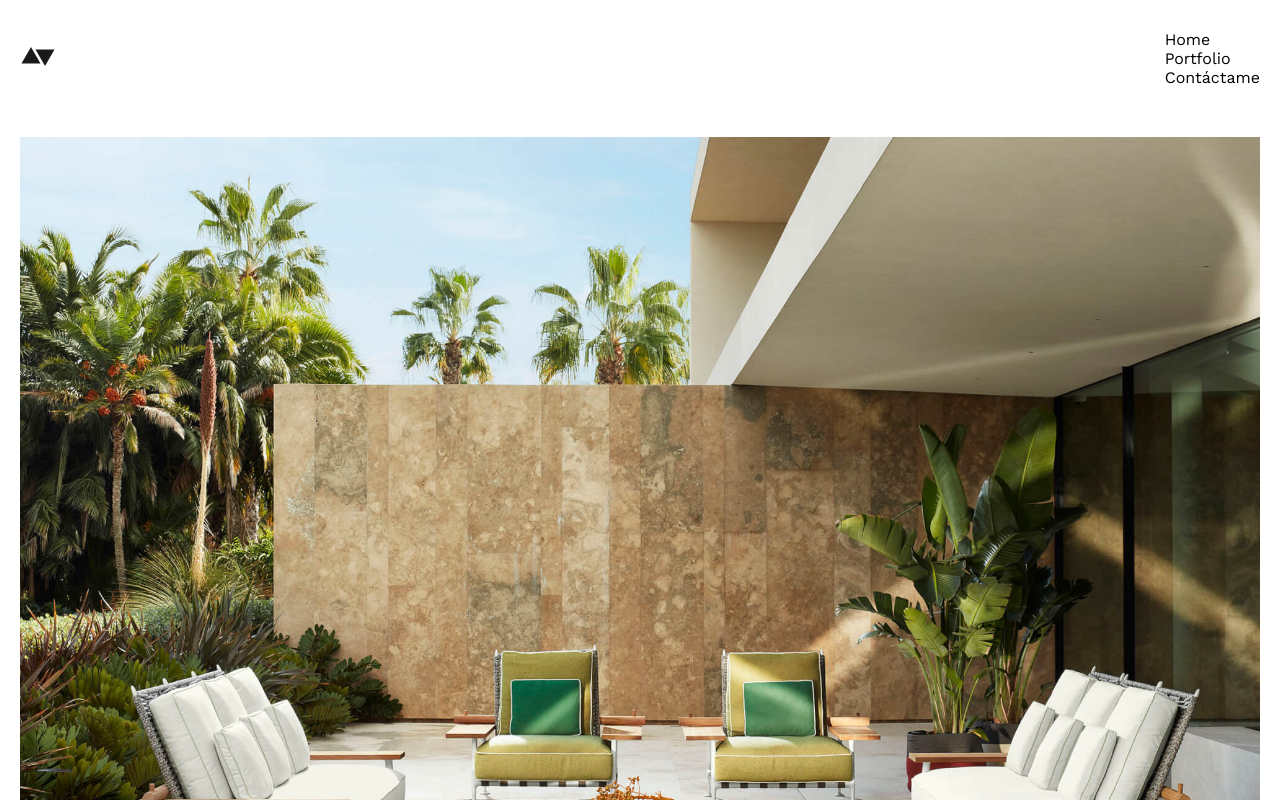
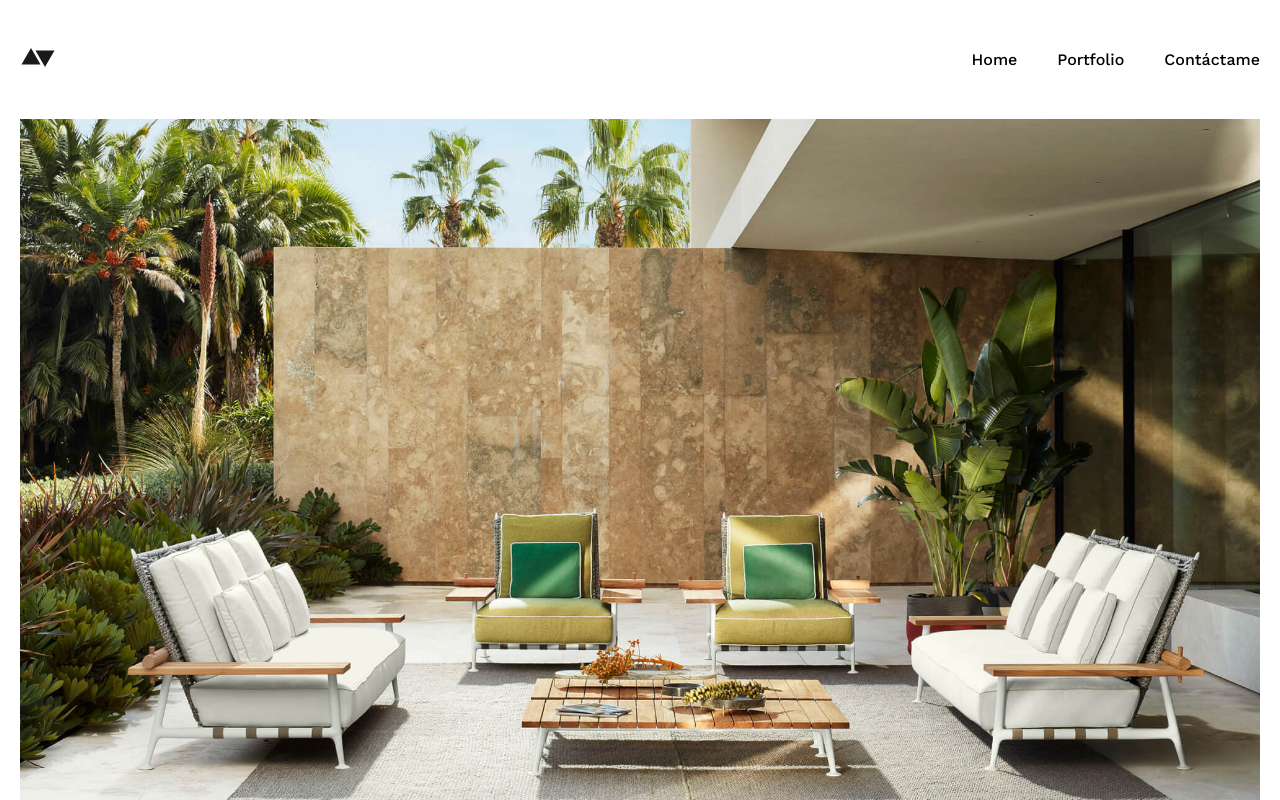
Before and after one commit to zamoks95/frontendTest, a Next.js app: page / in a window 1280 px wide. Shown: the top 800 px of the page. Built offline with nearby package versions, Linux system fonts and the light colour scheme.

Commit message:
Añadir estilos al _Header_ y _Footer_ & Añadir funcionalidad para mostrar la navegación _mobile_ utilizando las funciones proporcionadas

```diff
--- a/components/ContactModal/index.jsx
+++ b/components/ContactModal/index.jsx
@@ -36,7 +36,7 @@ const ContactModal = () => {
   return (
     <div className={`${styles.modal} ${contactModal && styles.active}`}>
       <div className="container container--small">
-        <Cross className={styles.close} />
+        <Cross className={styles.close}  onClick={() => toggleContactModal()}/>
         <ContactForm
           maxlength="Este campo no debe ser mayor de xx caracteres"
           required="Este campo es obligatorio"
--- a/components/Footer/Footer.module.scss
+++ b/components/Footer/Footer.module.scss
@@ -1,10 +1,72 @@
-@import '../../styles/variables';
+@import "../../styles/variables";
 
 .footer {
   background: $dark;
   color: $light;
+  padding: 50px;
+  text-align: center;
+  display: flex;
+  flex-direction: column;
 }
 
 .logo {
-  path { fill: $light; }
+  margin-bottom: 1em;
+  path {
+    fill: $light;
+  }
 }
+.navList {
+  li {
+    margin: 2em 0em;
+  }
+}
+.link {
+  &:hover {
+    border-bottom: 1px solid white;
+  }
+}
+
+.mainNav {
+}
+.socialNav {
+  margin-top: 80px;
+  padding: 0px 70px;
+  ul {
+    display: flex;
+    flex-direction: row;
+    justify-content: space-between;
+  }
+}
+
+@media (min-width: 48em) {
+  .footer {
+    text-align: initial;
+    padding: 80px 80px 40px 80px;
+    flex-direction: row;
+    align-items: center;
+  }
+  .logo {
+    margin-bottom: 0px;
+  }
+  .navList {
+    display: flex;
+    flex-direction: row;
+    li {
+      margin: 0;
+    }
+    .link {
+      margin: 30px;
+    }
+  }
+  .socialNav {
+    padding: 0px;
+    margin: 0px;
+    width: 150px;
+    margin-left: auto;
+    li {
+      svg {
+        transform: scale(1.2);
+      }
+    }
+  }
+}
--- a/components/Footer/index.jsx
+++ b/components/Footer/index.jsx
@@ -14,7 +14,7 @@ const Footer = () => {
           <Logo className={styles.logo} />
         </a>
       </Link>
-      <nav>
+      <nav className={styles.mainNav}>
         <ul className={styles.navList}>
           <li>
             <Link href="/">
@@ -33,7 +33,7 @@ const Footer = () => {
           </li>
         </ul>
       </nav>
-      <nav>
+      <nav className={styles.socialNav}>
         <ul>
           <li>
             <Behance />
--- a/components/Header/Header.module.scss
+++ b/components/Header/Header.module.scss
@@ -3,6 +3,7 @@
 .header, .nav {
   align-items: center;
   display: flex;
+
 }
 
 .header {
@@ -10,21 +11,45 @@
   margin-bottom: 1.25rem;
   padding-bottom: .625rem;
   padding-top: .625rem;
+  position: fixed;
+  top: 0;
+  left: 0;
+  right: 0px;
+  z-index: 10;
+  background: white;
 }
 
 .nav {
   opacity: 0;
-  position: absolute;
   z-index: -1;
-
+  position: fixed;
   &.active {
     opacity: 1;
     z-index: 2;
+    top: calc(1.25rem + .625rem + .625rem);
+    bottom: 0;
+    left: 0;
+    right: 0;
+    background: white;
+  }
+  .navList{
+    position:absolute;
+    top: 20vh;
+    display: flex;
+    flex-direction: column;
+    width: 100%;
+    text-align: center;
+    justify-content: center;
+    li{
+      margin: 1.25rem 0px;
+      padding: 0px;
+    }
   }
 }
 
 .link {
-  margin: 0 2.5rem;
+
+    font-weight: 500;
 
   &:last-child { margin-right: 0; }
 
@@ -46,5 +71,12 @@
     opacity: 1;
     position: initial;
     z-index: 1;
+    .navList{
+      position: initial;
+      flex-direction: row;
+    }
+  }
+  .link {
+  margin: 0 2.5rem;
   }
 }
--- a/components/Header/index.jsx
+++ b/components/Header/index.jsx
@@ -29,13 +29,13 @@ const Header = () => {
             </Link>
           </li>
           <li>
-            <a className={styles.link}>Contáctame</a>
+            <a className={styles.link} onClick={() => toggleContactModal()}>Contáctame</a>
           </li>
         </ul>
       </nav>
       <div className={styles.trigger}>
-        {menu && <Cross className={styles.cross} />}
-        {!menu && <Menu className={styles.menu} />}
+        {menu && <Cross className={styles.cross} onClick={() => toggleMenu()}/>}
+        {!menu && <Menu className={styles.menu} onClick={() => toggleMenu()}/>}
       </div>
     </header>
   );
```
Also changed, not shown: 2 other files (tests, documents, lock files or other folders).
